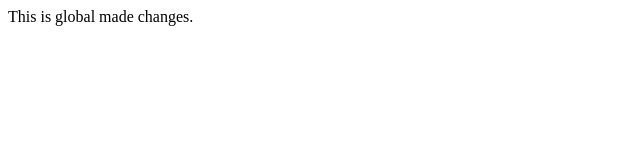
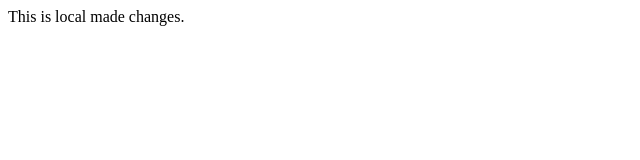
Before and after one commit to Subhabrata-Roy/John_codeBase, a plain HTML site: page index.html in a window 1280 px wide. Shown: the full height of the page, 0-640 px from the left. Drawn offline with Linux system fonts and the light colour scheme.

Commit message:
changes made

```diff
--- a/index.html
+++ b/index.html
@@ -1 +1 @@
-<html><head>This is global made changes.</head><body></body></html>
+<html><head>This is local made changes.</head><body></body></html>
```
